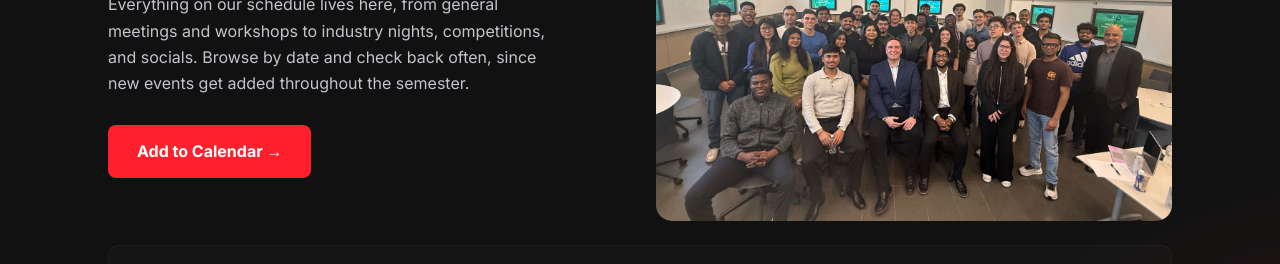
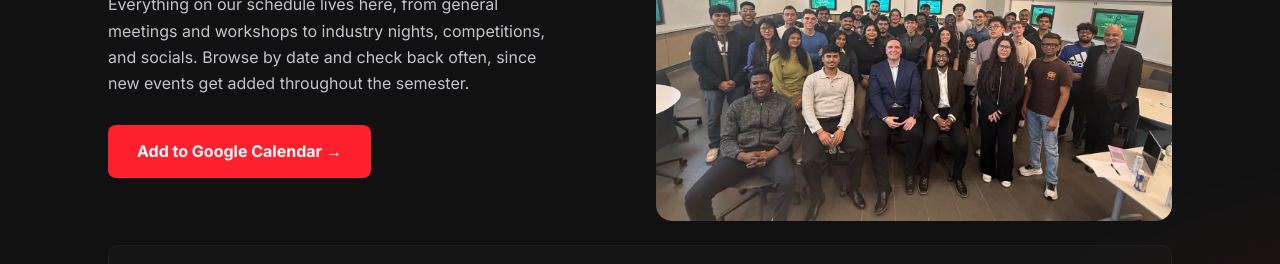
Before and after one commit to abrara9123/ASME-Site-, a website: page events.html in a window 1280 px wide. Shown: the part 290-554 px from the top of the page. Drawn offline with Linux system fonts and the light colour scheme.

Commit message:
Added the Offical ASME Calendar, Also added the function to actually add the  Calendar on the user-end

```diff
--- a/events.html
+++ b/events.html
@@ -34,7 +34,14 @@
     <div class="events-copy">
       <h1>OUR <span>EVENTS</span></h1>
       <p>Everything on our schedule lives here, from general meetings and workshops to industry nights, competitions, and socials. Browse by date and check back often, since new events get added throughout the semester.</p>
-      <a href="#events-calendar" class="btn btn-primary">Add to Calendar →</a>
+     <a
+     href="https://calendar.google.com/calendar/embed?src=c_439b3a9ecddbfce11a5256e02e687c45ef58d2142601fabf6b634a2faac68cc2%40group.calendar.google.com&ctz=America%2FChicago"
+     class="btn btn-primary"
+     target="_blank"
+     rel="noopener"g
+     >
+      Add to Google Calendar →
+     </a>
     </div>
     <div class="events-media">
       <img src="assets/img/groupextra6.jpg" alt="ASME @ UIC members at an event">
@@ -78,8 +85,8 @@
       <!-- DESKTOP CALENDAR -->
       <div class="calendar-box calendar-desktop">
         <iframe
-          src="https://calendar.google.com/calendar/embed?height=600&wkst=1&ctz=America%2FChicago&showPrint=0&showTitle=0&showTz=0&showCalendars=0&bgcolor=%23ffffff&src=Y2hyaXN0aWFuLmFndWlycmU1ODEwQGdtYWlsLmNvbQ&src=ZW4udXNhI2hvbGlkYXlAZ3JvdXAudi5jYWxlbmRhci5nb29nbGUuY29t&color=%233d6fa8&color=%235A6986"
-          frameborder="0">
+        src="https://calendar.google.com/calendar/embed?src=c_439b3a9ecddbfce11a5256e02e687c45ef58d2142601fabf6b634a2faac68cc2%40group.calendar.google.com&ctz=America%2FChicago"
+        frameborder="0">
         </iframe>
       </div>
 
@@ -87,7 +94,7 @@
       <!-- MOBILE CALENDAR -->
       <div class="calendar-box calendar-mobile">
         <iframe
-          src="https://calendar.google.com/calendar/embed?height=600&wkst=1&ctz=America%2FChicago&showPrint=0&showTitle=0&showTz=0&showCalendars=0&mode=AGENDA&bgcolor=%23ffffff&src=Y2hyaXN0aWFuLmFndWlycmU1ODEwQGdtYWlsLmNvbQ&src=ZW4udXNhI2hvbGlkYXlAZ3JvdXAudi5jYWxlbmRhci5nb29nbGUuY29t&color=%233d6fa8&color=%235A6986"
+          src="https://calendar.google.com/calendar/embed?src=c_439b3a9ecddbfce11a5256e02e687c45ef58d2142601fabf6b634a2faac68cc2%40group.calendar.google.com&ctz=America%2FChicago"
           frameborder="0">
         </iframe>
       </div>
```
Also changed, not shown: index.html (+2 -2 lines).
